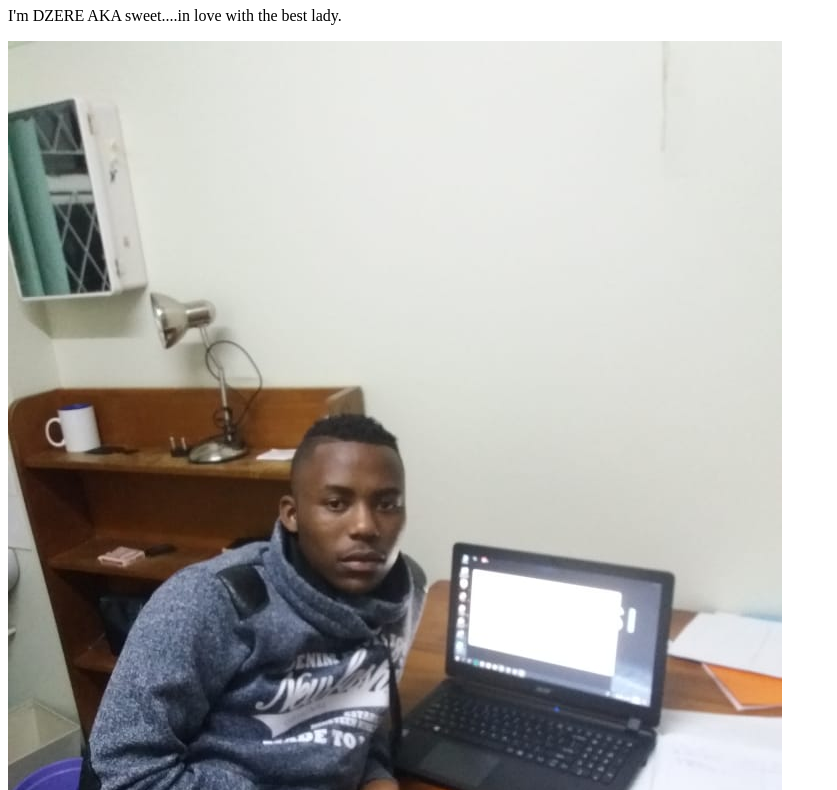
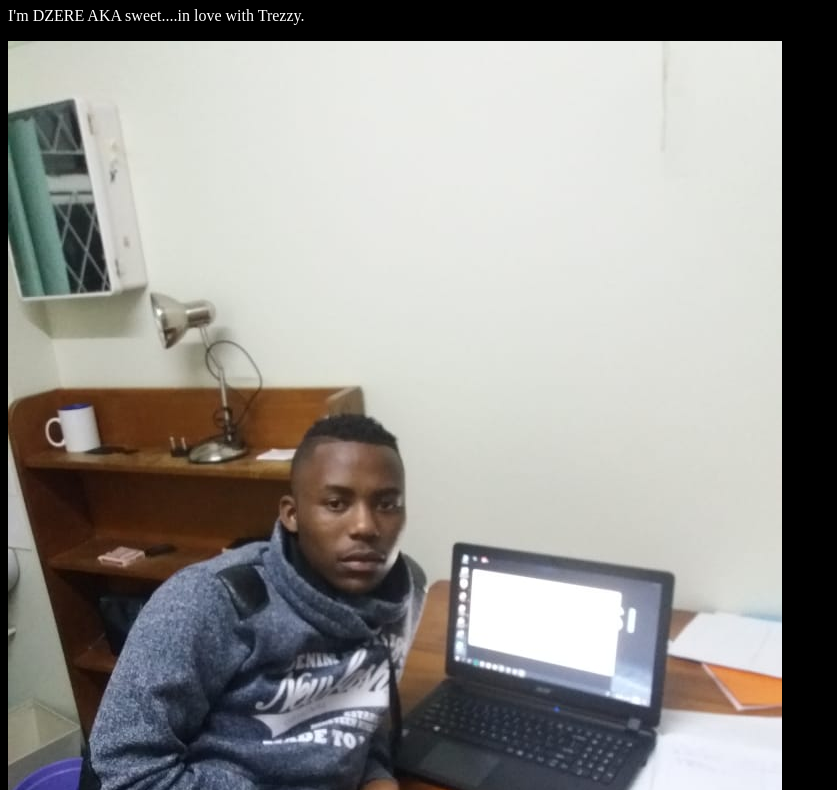
Before and after one commit to siya9/derel-website, a plain HTML site: page derel.html in a window 1280 px wide. Shown: the part 73-863 px from the top of the page, without its empty margins (0-837 px from the left). Drawn offline with Linux system fonts and the light colour scheme.

Commit message:
Update derel.html

```diff
--- a/derel.html
+++ b/derel.html
@@ -7,10 +7,10 @@
 
 
 </head>
-<body>
+<body style="background-color: rgb(0, 0, 0); color: rgb(255, 255, 255);">
 <h1>This is Derels website</h1>
 
-<p>I'm DZERE AKA sweet....in love with the best lady.<p>
+<p>I'm DZERE AKA sweet....in love with Trezzy.<p>
 
 <img src="dze1.jpeg"/>
 <img src="dze2.jpeg"/>
```
